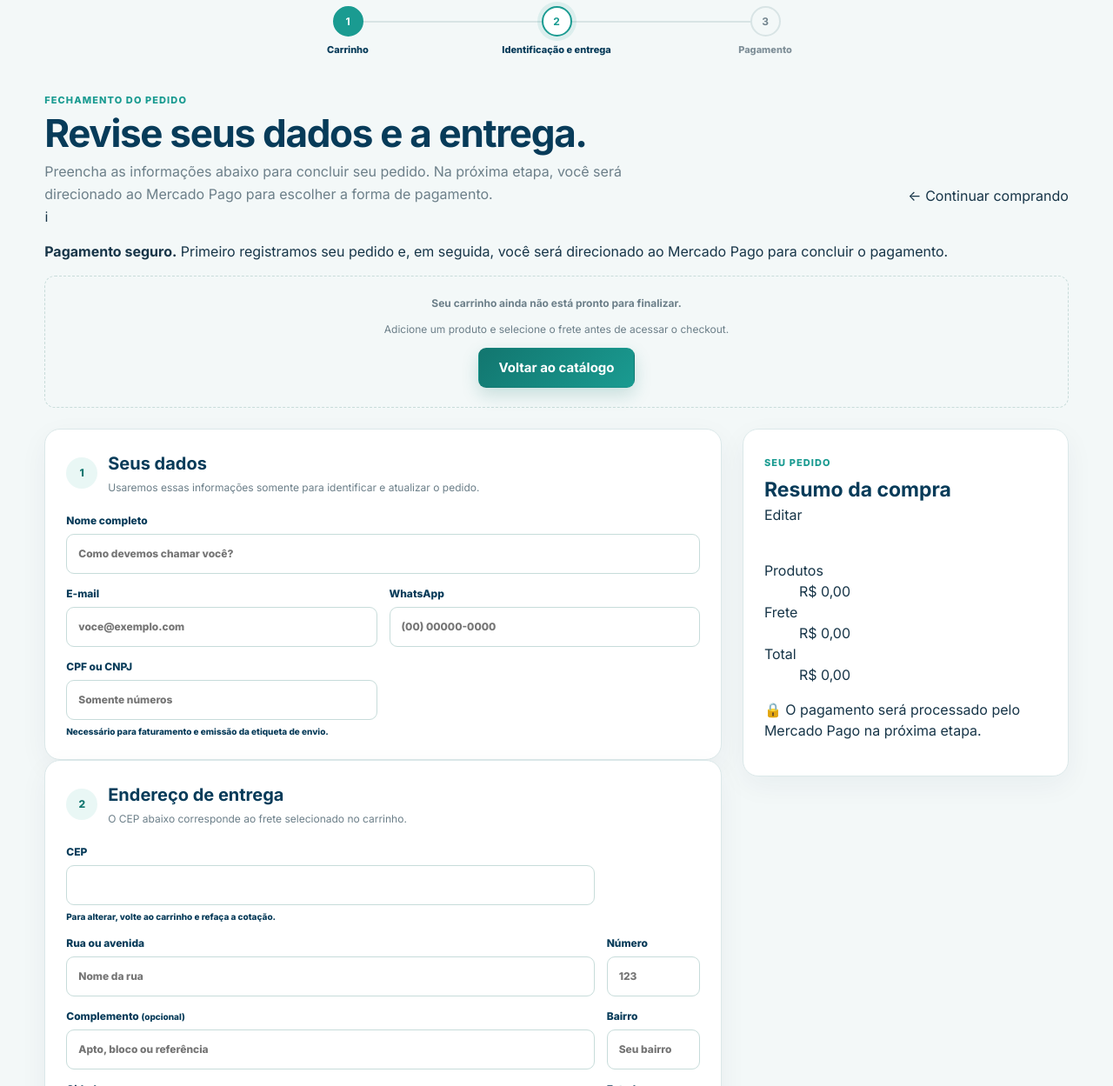
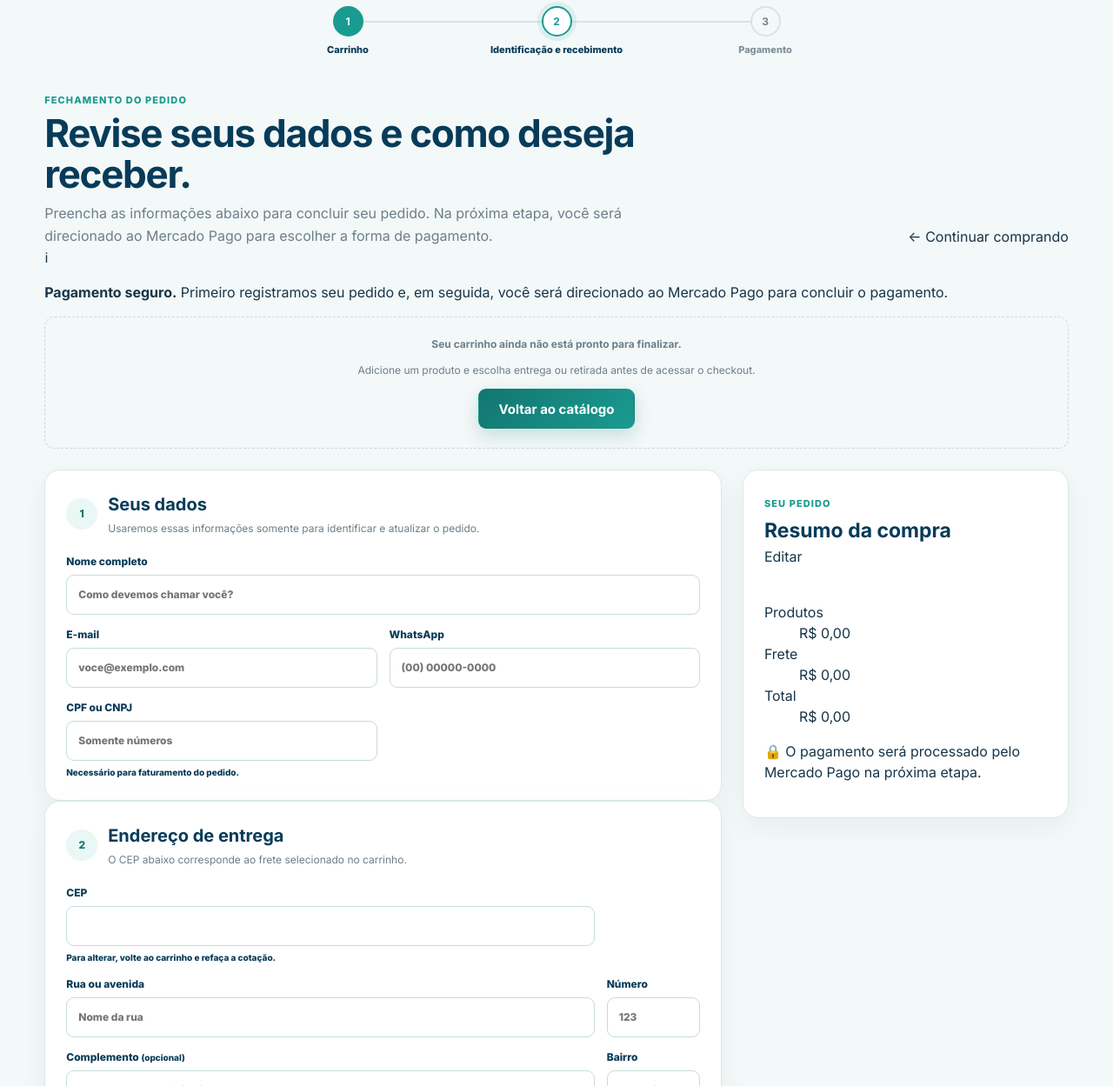
Before and after one commit to xpdistribuidoraoficial-jpg/chi-rho-ecommerce, a website with bundled scripts: page checkout.html in a window 1280 px wide. Shown: the part 140-1389 px from the top of the page at 87% size. Built offline with nearby package versions, Linux system fonts and the light colour scheme; no server answers.

Commit message:
Adaptar checkout para entrega ou retirada

```diff
--- a/checkout.html
+++ b/checkout.html
@@ -34,14 +34,14 @@
     <div class="container">
       <nav class="checkout-steps" aria-label="Etapas da compra">
         <span class="is-complete"><b>1</b>Carrinho</span>
-        <span class="is-active" aria-current="step"><b>2</b>Identificação e entrega</span>
+        <span class="is-active" aria-current="step"><b>2</b>Identificação e recebimento</span>
         <span><b>3</b>Pagamento</span>
       </nav>
 
       <div class="checkout-heading">
         <div>
           <span>FECHAMENTO DO PEDIDO</span>
-          <h1>Revise seus dados e a entrega.</h1>
+          <h1>Revise seus dados e como deseja receber.</h1>
           <p>Preencha as informações abaixo para concluir seu pedido. Na próxima etapa, você será direcionado ao Mercado Pago para escolher a forma de pagamento.</p>
         </div>
         <a href="catalogo-casa.html#catalogo">← Continuar comprando</a>
@@ -54,7 +54,7 @@
 
       <div class="checkout-empty" data-checkout-empty hidden>
         <strong>Seu carrinho ainda não está pronto para finalizar.</strong>
-        <p>Adicione um produto e selecione o frete antes de acessar o checkout.</p>
+        <p>Adicione um produto e escolha entrega ou retirada antes de acessar o checkout.</p>
         <a class="btn btn-primary" href="catalogo-casa.html#catalogo">Voltar ao catálogo</a>
       </div>
 
@@ -84,12 +84,12 @@
               <label class="checkout-field">
                 <span>CPF ou CNPJ</span>
                 <input name="taxId" inputmode="numeric" autocomplete="off" required placeholder="Somente números" maxlength="18" data-tax-id-input />
-                <small>Necessário para faturamento e emissão da etiqueta de envio.</small>
+                <small>Necessário para faturamento do pedido.</small>
               </label>
             </div>
           </section>
 
-          <section class="checkout-card" aria-labelledby="checkout-address-title">
+          <section class="checkout-card" aria-labelledby="checkout-address-title" data-checkout-address-card>
             <header class="checkout-card-heading">
               <span>2</span>
               <div>
@@ -179,7 +179,7 @@
 
           <label class="checkout-confirmation">
             <input type="checkbox" required />
-            <span>Confirmo que revisei os dados, o endereço, os produtos e o frete deste pedido.</span>
+            <span data-checkout-confirmation-text>Confirmo que revisei os dados, o endereço, os produtos e o frete deste pedido.</span>
           </label>
 
           <button class="btn btn-primary checkout-submit" type="submit">Registrar pedido e continuar</button>
```
